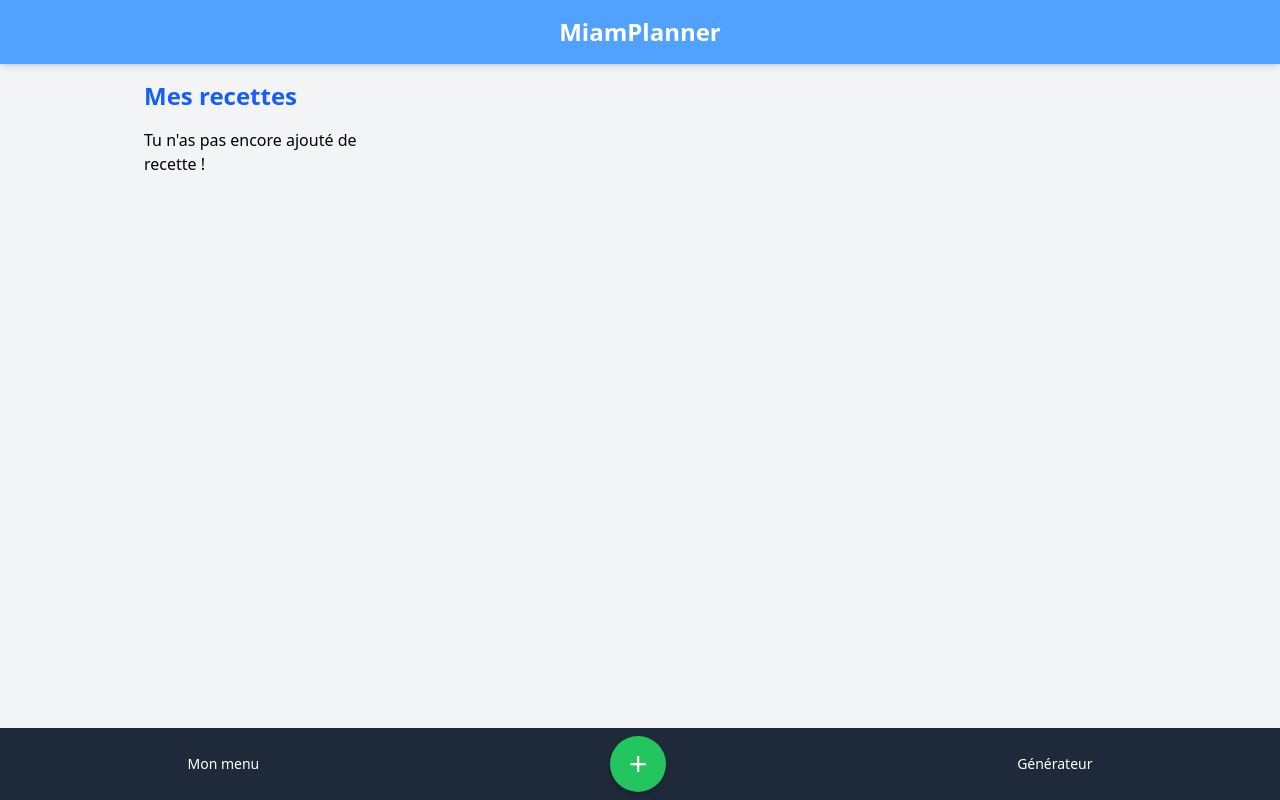
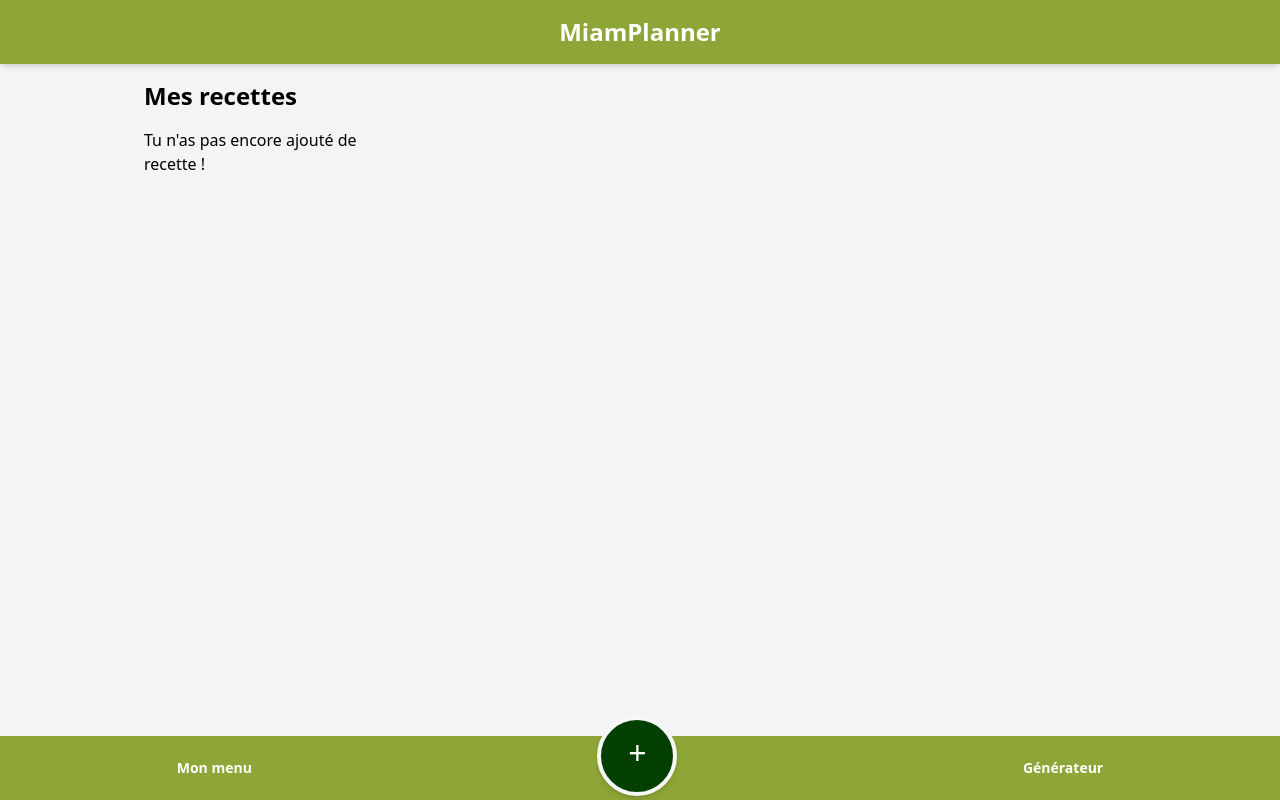
Before and after one commit to ClementLazzarini/MiamPlanner, a Django app: page / in a window 1280 px wide. Run offline with Django 4.2, Linux system fonts and the light colour scheme; data that the repository does not hold is empty; some libraries are stand-ins or nearby versions.

Commit message:
Refactor UI styles and update button classes
Removed hardcoded Tailwind color classes from headings and buttons in templates, replacing them with custom utility classes for better maintainability. Updated styles for add, modify, delete, and generate buttons, and introduced a new nav-color class for navigation elements. Ingredient display in recipe list now uses truncatewords for dynamic content.

```diff
--- a/recettes/templates/recettes/generateur.html
+++ b/recettes/templates/recettes/generateur.html
@@ -6,7 +6,7 @@
     {% if menu_simple_json %}
         {{ menu_simple_json|json_script:"menu-data-to-save" }}
     {% endif %}
-    <h1 class="font-bold text-blue-600 text-2xl mb-4">Générer mon menu</h1>
+    <h1 class="font-bold text-2xl mb-4">Générer mon menu</h1>
 
 
     <form method="POST" action="{% url 'generateur' %}" class="flex flex-col justify-center" data-redirect-url="{% url 'mon_menu' %}">
@@ -42,7 +42,7 @@
             {% endfor %}
         {% endfor %}
         <br>
-        <button type="submit" class="bg-red-600 p-4 text-white font-bold rounded w-1/2 m-auto">Générer !</button>
+        <button type="submit" class="generate-button">Générer !</button>
     </form>
 
 {% endblock %}
--- a/recettes/templates/recettes/mon_menu.html
+++ b/recettes/templates/recettes/mon_menu.html
@@ -2,7 +2,7 @@
 {% load static %}
 
 {% block content %}
-    <h1 class="font-bold text-blue-600 text-2xl">Mon Menu de la Semaine</h1>
+    <h1 class="font-bold text-2xl">Mon Menu de la Semaine</h1>
 
 
     <div id="menu-container" class="flex flex-col justify-center">
--- a/recettes/templates/recettes/recette_confirm_delete.html
+++ b/recettes/templates/recettes/recette_confirm_delete.html
@@ -1,7 +1,7 @@
 {% extends "base.html" %}
 
 {% block content %}
-    <h1 class="font-bold text-blue-600 text-2xl mb-4 text-center">Supprimer la recette</h1>
+    <h1 class="font-bold text-2xl mb-4 text-center">Supprimer la recette</h1>
 
     <p class="mb-8">Es-tu sûr de vouloir supprimer la recette : <strong>{{ object.nom }}</strong> ?</p>
 
--- a/recettes/templates/recettes/recette_form.html
+++ b/recettes/templates/recettes/recette_form.html
@@ -1,7 +1,7 @@
 {% extends "base.html" %}
 
 {% block content %}
-    <h1 class="font-bold text-blue-600 text-2xl">
+    <h1 class="font-bold text-2xl">
         {% if object %}
             Modifier la recette
         {% else %}
--- a/recettes/templates/recettes/recette_list.html
+++ b/recettes/templates/recettes/recette_list.html
@@ -2,7 +2,7 @@
 
 {% block content %}
 
-    <h1 class="font-bold text-blue-600 text-2xl">Mes recettes</h1>
+    <h1 class="font-bold text-2xl">Mes recettes</h1>
 
     <section class="grid grid-cols-1 mt-4 md:grid-cols-3 lg:grid-cols-4 gap-6">
         {% for recette in object_list %}
@@ -12,11 +12,12 @@
                         {{ recette.nom }}
                 </a>
             </h3>
+            <!--  Ingrédients : Poulet, Thym, Romarin, Citron, Ail  -->
             <p class="text-gray-600 text-sm mb-2">Préparation : {{ recette.temps_preparation }} min | Cuisson : {{ recette.temps_cuisson }}min</p>
-            <p class="text-gray-700 text-sm">Ingrédients : Poulet, Thym, Romarin, Citron, Ail</p>
+            <p class="text-gray-700 text-sm">{{ recette.ingredients|truncatewords:8 }}</p>
             <div class="mt-4 flex justify-end space-x-2">
-                <a href="{% url 'recette_modifier' pk=recette.pk %}" class="bg-blue-500 hover:bg-blue-600 text-white font-bold py-1 px-3 rounded text-sm">Modifier</a>
-                <a href="{% url 'recette_supprimer' pk=recette.pk %}" class="bg-red-500 hover:bg-red-600 text-white font-bold py-1 px-3 rounded text-sm">Supprimer</a>
+                <a href="{% url 'recette_modifier' pk=recette.pk %}" class="modify-button">Modifier</a>
+                <a href="{% url 'recette_supprimer' pk=recette.pk %}" class="delete-button">Supprimer</a>
             </div>
         </div>
         {% empty %}
@@ -27,7 +28,7 @@
 
 
 {% block alternative_menu %}
-<a href="{% url 'mon_menu' %}" class="flex flex-col items-center text-sm p-2 rounded hover:bg-gray-700">
+<a href="{% url 'mon_menu' %}" class="flex flex-col items-center text-sm p-2 rounded font-semibold  hover:bg-gray-700">
     Mon menu
 </a>
 {% endblock %}
--- a/templates/base.html
+++ b/templates/base.html
@@ -9,7 +9,7 @@
     {% tailwind_css %}
 </head>
 <body class="bg-gray-100 font-sans antialiased flex flex-col min-h-screen">
-    <header class="bg-blue-400 p-4 text-white text-center text-2xl font-semibold shadow-md">
+    <header class="p-4 text-center text-2xl font-semibold shadow-md nav-color">
         <a href="{% url 'recette_list' %}">MiamPlanner</a>
     </header>
     <main class="w-full max-w-5xl mx-auto flex-grow p-4 mb-20">
@@ -17,15 +17,18 @@
         {% endblock %}
     </main>
 
-    <nav class="fixed bottom-0 w-full bg-gray-800 text-white p-2 flex justify-around items-center z-10 ">
+    <nav class="fixed bottom-0 w-full nav-color flex justify-around items-center z-10 h-16">
     {% block alternative_menu %}
-        <a href="{% url 'recette_list' %}" class="flex flex-col items-center text-sm p-2 rounded hover:bg-gray-700">
+    <a href="{% url 'recette_list' %}" class="flex flex-col items-center text-sm p-2 rounded font-semibold hover:bg-gray-700">
         Mes recettes
     </a>
     {% endblock %}
-        <a href="{% url 'recette_creer' %}" class="add-button hover:bg-color-white">+</a>
 
-        <a href="{% url 'generateur' %}" class="flex flex-col items-center text-sm p-2 rounded hover:bg-red-700">
+    <a href="{% url 'recette_creer' %}" class="add-button hover:bg-color-white -mt-6 border-4 border-[#f8f8f8]">
+        +
+    </a>
+
+    <a href="{% url 'generateur' %}" class="flex flex-col items-center text-sm p-2 rounded font-semibold hover:bg-red-700">
         Générateur
     </a>
 </nav>
--- a/theme/static_src/src/styles.min.css
+++ b/theme/static_src/src/styles.min.css
@@ -1 +1 @@
-@source "../../../**/*.{html,py,js}";@layer base{html{scroll-behavior:smooth}}@layer components{.btn{@apply px-4 py-2 text-white font-semibold transition-colors duration-300;}.add-button{width:56px;height:56px;background-color:#22c55e;border-radius:50%;display:flex;justify-content:center;align-items:center;color:#fff;font-size:2rem;line-height:1;box-shadow:0 4px 6px -1px rgba(0,0,0,.1),0 2px 4px -1px rgba(0,0,0,.06);transition:background-color .3s ease}}
+@source "../../../**/*.{html,py,js}";@layer base{html{scroll-behavior:smooth}}@layer components{.btn{@apply px-4 py-2 text-white font-semibold transition-colors duration-300;}.add-button{width:5rem;height:5rem;background-color:#034001;border-radius:50%;display:flex;justify-content:center;align-items:center;color:#fff;font-size:2rem;line-height:1;text-decoration:none;padding-bottom:6px;line-height:0;box-shadow:0 4px 6px -1px rgba(0,0,0,.1),0 2px 4px -1px rgba(0,0,0,.06);transition:background-color .3s ease}.nav-color{@apply text-white;background-color:#8ea637}.modify-button{background-color:#bfac95}.delete-button{@apply text-white font-bold py-1 px-3 rounded text-sm;background-color:#59341e}.generate-button{@apply p-4 text-white font-bold rounded w-1/2 m-auto;background-color:#034001}}
```
Also changed, not shown: theme/static_src/src/styles.css (+25 -3 lines), theme/static/css/dist/styles.css. Lines whose indentation alone changed are shown as unchanged.
